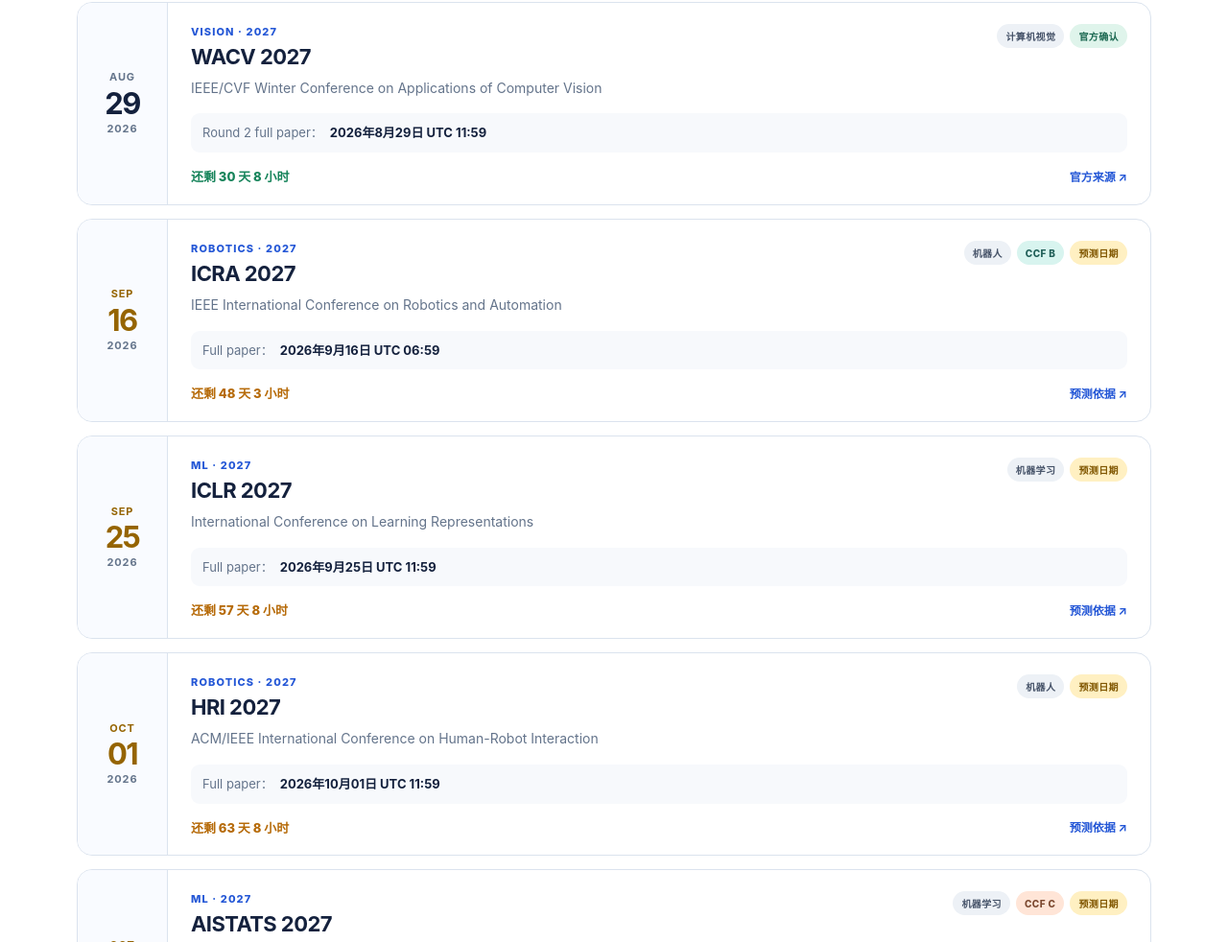
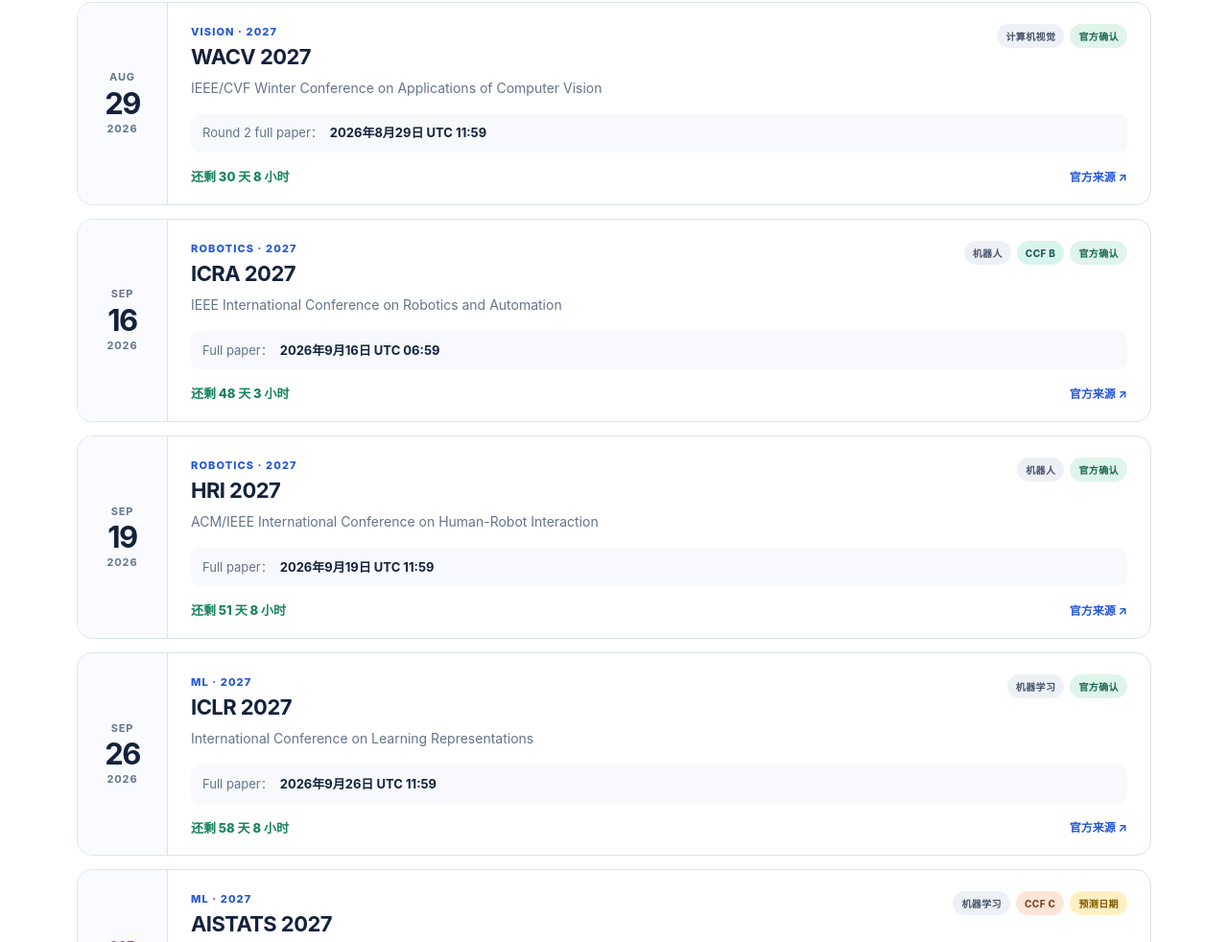
Before and after one commit to Junb0Dong/robotics_deadlines, a website: page index.html in a window 1280 px wide. Shown: the part 1818-2800 px from the top of the page at 96% size. Drawn offline with Linux system fonts and the light colour scheme.

Commit message:
Update conference deadlines for July 2026

```diff
--- a/app.js
+++ b/app.js
@@ -225,7 +225,7 @@
 
 async function loadConferences() {
   try {
-    const response = await fetch("./data/conferences.json?v=20260610-3", {
+    const response = await fetch("./data/conferences.json?v=20260730-1", {
       cache: "no-store",
     });
     if (!response.ok) throw new Error(`HTTP ${response.status}`);
--- a/data/conferences.json
+++ b/data/conferences.json
@@ -1,5 +1,5 @@
 {
-  "lastUpdated": "2026-06-10",
+  "lastUpdated": "2026-07-30",
   "conferences": [
     {
       "acronym": "ACCV",
@@ -21,10 +21,10 @@
       "area": "Robotics",
       "ccf": null,
       "deadlineType": "Full paper",
-      "deadline": "2026-07-24T23:59:59-12:00",
+      "deadline": "2026-07-27T23:59:00-07:00",
       "status": "confirmed",
       "expectedWindow": null,
-      "sortDate": "2026-07-24",
+      "sortDate": "2026-07-27",
       "source": "https://2026.ieee-humanoids.org/call-for-papers/"
     },
     {
@@ -34,11 +34,11 @@
       "area": "ML",
       "ccf": null,
       "deadlineType": "Full paper",
-      "deadline": "2026-09-24T23:59:59-12:00",
-      "status": "estimated",
+      "deadline": "2026-09-25T23:59:59-12:00",
+      "status": "confirmed",
       "expectedWindow": null,
-      "sortDate": "2026-09-24",
-      "source": "https://iclr.cc/Conferences/2026/Dates"
+      "sortDate": "2026-09-25",
+      "source": "https://iclr.cc/Conferences/2027/Dates"
     },
     {
       "acronym": "ICRA",
@@ -47,11 +47,11 @@
       "area": "Robotics",
       "ccf": "B",
       "deadlineType": "Full paper",
-      "deadline": "2026-09-15T23:59:59-07:00",
-      "status": "estimated",
+      "deadline": "2026-09-15T23:59:00-07:00",
+      "status": "confirmed",
       "expectedWindow": null,
       "sortDate": "2026-09-15",
-      "source": "https://nunoduarte.github.io/deadlines/"
+      "source": "https://www.ieee-ras.org/conferences-workshops/fully-sponsored/icra/"
     },
     {
       "acronym": "HRI",
@@ -60,11 +60,11 @@
       "area": "Robotics",
       "ccf": null,
       "deadlineType": "Full paper",
-      "deadline": "2026-09-30T23:59:59-12:00",
-      "status": "estimated",
+      "deadline": "2026-09-18T23:59:00-12:00",
+      "status": "confirmed",
       "expectedWindow": null,
-      "sortDate": "2026-09-30",
-      "source": "https://humanrobotinteraction.org/2026/full-papers/"
+      "sortDate": "2026-09-18",
+      "source": "https://humanrobotinteraction.org/2027/full-papers/"
     },
     {
       "acronym": "AISTATS",
@@ -90,7 +90,7 @@
       "status": "estimated",
       "expectedWindow": null,
       "sortDate": "2026-11-13",
-      "source": "https://nunoduarte.github.io/deadlines/"
+      "source": "https://cvpr.thecvf.com/Conferences/2026/Dates"
     },
     {
       "acronym": "ICAPS",
@@ -129,7 +129,7 @@
       "status": "confirmed",
       "expectedWindow": null,
       "sortDate": "2026-07-28",
-      "source": "https://aaai.org/conference/aaai/aaai-27/"
+      "source": "https://aaai.org/conference/aaai/aaai-27/main-technical-track-call/"
     },
     {
       "acronym": "WACV",
@@ -181,7 +181,7 @@
       "status": "estimated",
       "expectedWindow": null,
       "sortDate": "2027-01-29",
-      "source": "https://roboticsconference.org/2026/"
+      "source": "https://roboticsconference.org/information/cfp/"
     },
     {
       "acronym": "IJCAI",
@@ -194,7 +194,7 @@
       "status": "estimated",
       "expectedWindow": null,
       "sortDate": "2027-01-19",
-      "source": "https://www.ijcai.org/"
+      "source": "https://2026.ijcai.org/important-dates/"
     },
     {
       "acronym": "UAI",
@@ -207,7 +207,7 @@
       "status": "estimated",
       "expectedWindow": null,
       "sortDate": "2027-02-25",
-      "source": "https://www.auai.org/uai2026/"
+      "source": "https://www.auai.org/uai2026/important_dates"
     },
     {
       "acronym": "ICCV",
@@ -233,7 +233,7 @@
       "status": "estimated",
       "expectedWindow": null,
       "sortDate": "2027-03-02",
-      "source": "https://www.iros-pittsburgh.org/"
+      "source": "https://2026.ieee-iros.org/contribute/call-for-papers/"
     },
     {
       "acronym": "CoRL",
@@ -246,7 +246,7 @@
       "status": "estimated",
       "expectedWindow": null,
       "sortDate": "2027-05-28",
-      "source": "https://www.corl.org/"
+      "source": "https://www.corl.org/contributions/instruction-for-authors"
     },
     {
       "acronym": "NeurIPS",
--- a/index.html
+++ b/index.html
@@ -161,6 +161,6 @@
       </article>
     </template>
 
-    <script src="./app.js?v=20260610-3" defer></script>
+    <script src="./app.js?v=20260730-1" defer></script>
   </body>
 </html>
```
Also changed, not shown: docs/research/2026-07-30-conference-deadlines.md (added, +45 -0 lines).
